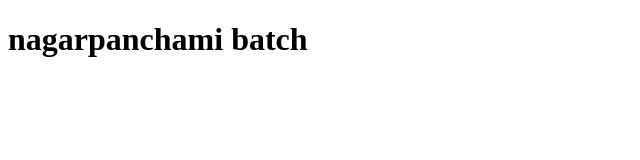
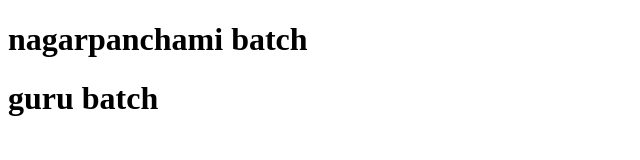
Before and after one commit to Mailarappa2003/filpkart, a plain HTML site: page index.html in a window 1280 px wide. Shown: the whole page, without its empty margins (0-640 px from the left). Drawn offline with Linux system fonts and the light colour scheme.

Commit message:
updated with guru batch

```diff
--- a/index.html
+++ b/index.html
@@ -7,6 +7,7 @@
 </head>
 <body>
     <h1>nagarpanchami batch</h1>
+    <h1>guru batch</h1>
 
 </body>
 </html>
```
